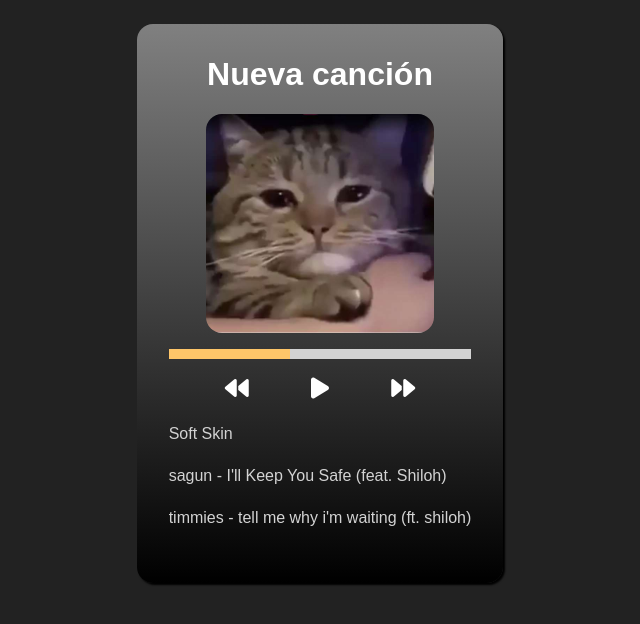
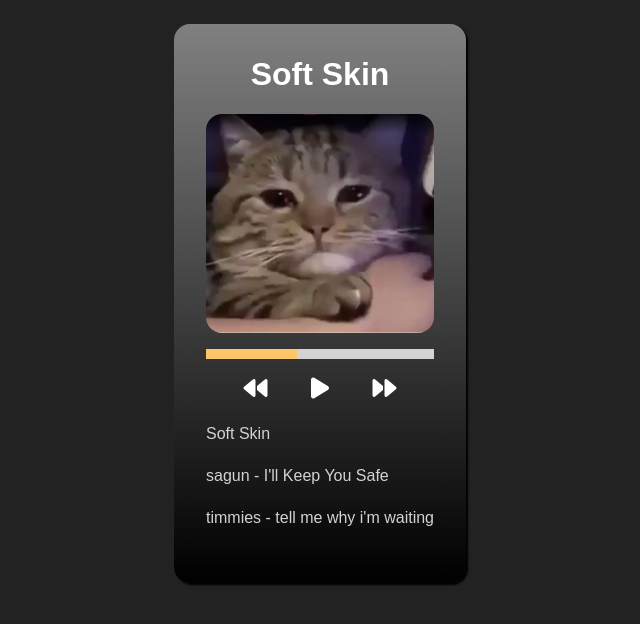
Before and after one commit to adrianmrjs/music-live, a plain HTML site: page index.html in a window 1280 px wide. Both pictures are taken after a click on the link "Soft Skin". Shown: the whole page, without its empty margins (320-960 px from the left). Drawn offline with Linux system fonts and the light colour scheme.

Commit message:
add consume name and function changetitle

```diff
--- a/index.html
+++ b/index.html
@@ -12,7 +12,7 @@
     <!-- Player -->
     <main class="player">
         <!-- Title-->
-        <h1 class="title">Nueva canción</h1>
+        <h1 class="title" id="title"></h1>
         <!-- Cover -->
         <img class="cover" id="cover" src="" alt="">
 
--- a/src/js/main.js
+++ b/src/js/main.js
@@ -5,12 +5,12 @@ const songList = [
         cover:"catsad-1.jpg"
     },
     {
-        title: "sagun - I'll Keep You Safe (feat. Shiloh)",
+        title: "sagun - I'll Keep You Safe",
         file:"sagun - I'll Keep You Safe (feat. Shiloh).mp3",
         cover:"catsad-2.jpg"
     },
     {
-        title: "timmies - tell me why i'm waiting (ft. shiloh)",
+        title: "timmies - tell me why i'm waiting",
         file:"timmies - tell me why i'm waiting (ft. shiloh).mp3",
         cover:"catsad-3.jpg"
     },
@@ -20,6 +20,7 @@ const songList = [
 const songs = document.getElementById("songs")
 const audio = document.getElementById("audio")
 const cover = document.getElementById("cover")
+const title = document.getElementById("title")
 //Cargar canciones y mostrar listado
 function loadSongs() {
     songList.forEach((song, index) => {
@@ -43,9 +44,18 @@ function loadSongs() {
 function loadSong(songIndex) {
     audio.src = "src/audio/" + songList[songIndex].file
     audio.play()
+    changeCover(songIndex)
+    changeSongTitle(songIndex)
+}
 
+// Cambiar el cover de la cancion
+function changeCover(songIndex){
     cover.src = "src/images/" + songList[songIndex].cover
 }
 
-//Go!
+// Cambiar titutlo de la cancion
+function changeSongTitle(songIndex){
+    title.innerText = songList[songIndex].title
+}
+
 loadSongs()
```
